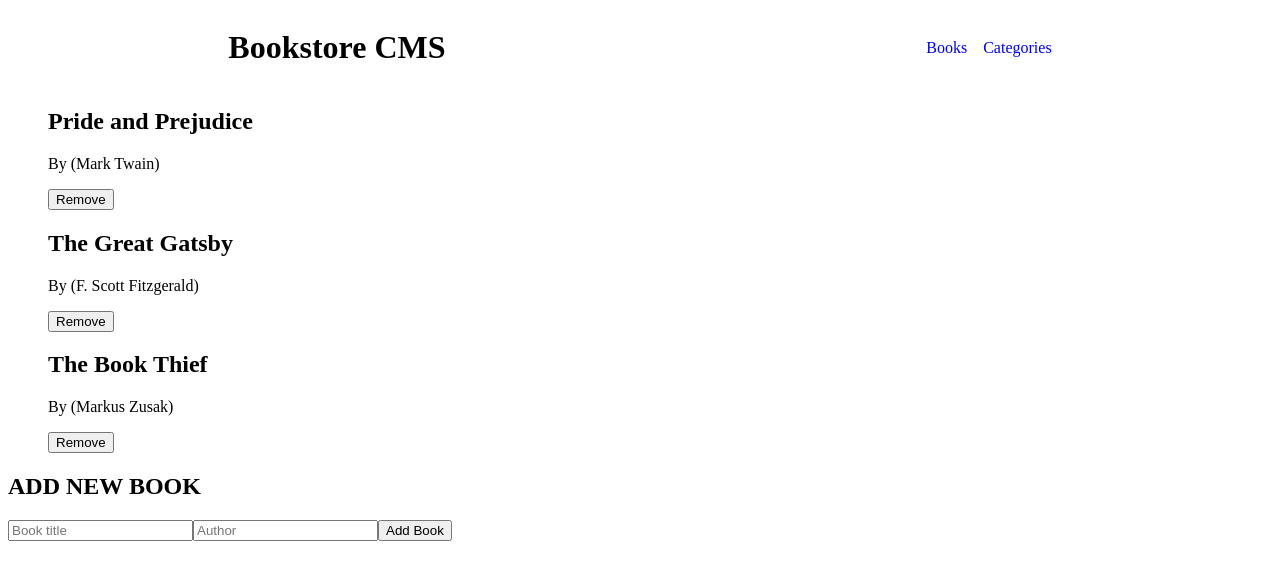
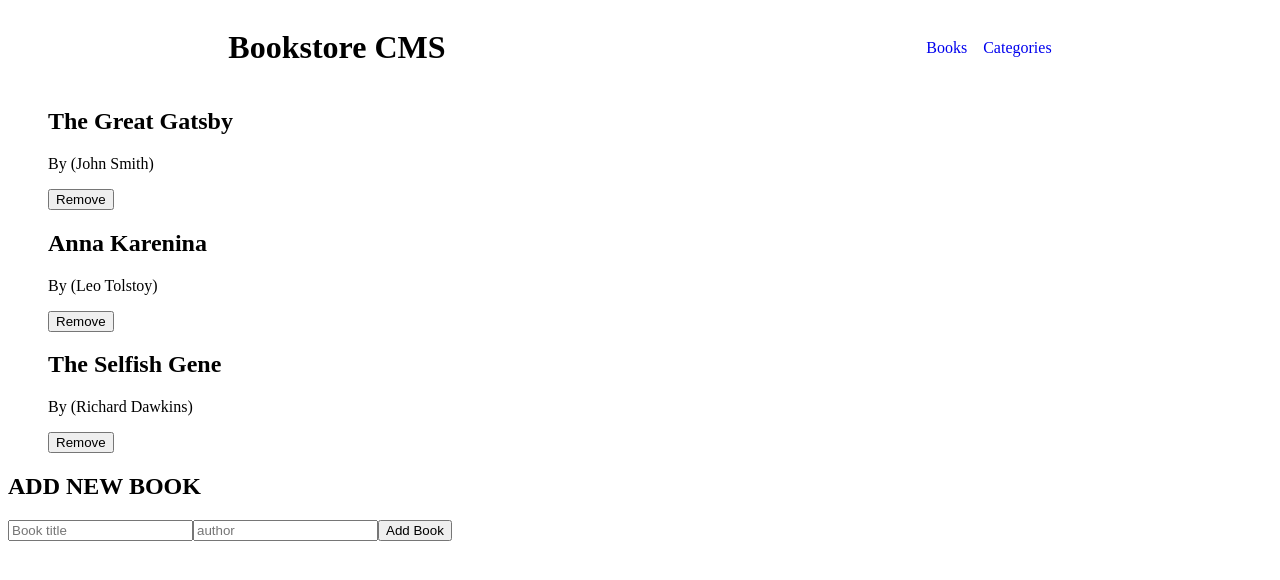
Before and after one commit to harshi0102/book-store, a React (Create React App) app: page / in a window 1280 px wide. Shown: the top 580 px of the page. Built offline with nearby package versions, Linux system fonts and the light colour scheme.

Commit message:
Added code for use redux in components

```diff
--- a/src/components/AddBookForm.js
+++ b/src/components/AddBookForm.js
@@ -1,11 +1,46 @@
-export default function AddBookForm() {
+import { useDispatch } from 'react-redux';
+import { useState } from 'react';
+import { insertBook } from '../redux/books/booksSlice';
+
+export default function AddNewBook() {
+  const [infos, setinfos] = useState({});
+  const dispatch = useDispatch();
+
+  function handleChange(e) {
+    const { name } = e.target;
+    const { value } = e.target;
+    setinfos((infos) => ({
+      ...infos, item_id: crypto.randomUUID(), [name]: value,
+    }));
+  }
+
+  function handleSubmit(e) {
+    e.preventDefault();
+    dispatch(insertBook(infos));
+    setinfos({});
+  }
+
   return (
     <section>
       <h2>ADD NEW BOOK</h2>
       <form>
-        <input type="text" name="title" placeholder="Book title" />
-        <input type="text" name="author" placeholder="Author" />
-        <button type="submit">Add Book</button>
+        <input
+          value={infos.title || ''}
+          type="text"
+          name="title"
+          placeholder="Book title"
+          onChange={handleChange}
+        />
+
+        <input
+          value={infos.author || ''}
+          type="text"
+          name="author"
+          placeholder="author"
+          onChange={handleChange}
+        />
+
+        <button type="submit" onClick={handleSubmit}>Add Book</button>
       </form>
     </section>
   );
--- a/src/components/BookElement.js
+++ b/src/components/BookElement.js
@@ -1,7 +1,7 @@
 import React from 'react';
 import PropTypes from 'prop-types';
 
-export default function BookElement({ booktitle, bookauthor }) {
+export default function BookElement({ booktitle, bookauthor, deleteBook }) {
   return (
     <div className="container">
       <div>
@@ -14,7 +14,7 @@ export default function BookElement({ booktitle, bookauthor }) {
           {bookauthor}
           )
         </p>
-        <button type="button">Remove</button>
+        <button type="button" onClick={deleteBook}>Remove</button>
       </div>
     </div>
   );
@@ -23,4 +23,5 @@ export default function BookElement({ booktitle, bookauthor }) {
 BookElement.propTypes = {
   booktitle: PropTypes.string.isRequired,
   bookauthor: PropTypes.string.isRequired,
+  deleteBook: PropTypes.func.isRequired,
 };
--- a/src/components/BooksItemList.js
+++ b/src/components/BooksItemList.js
@@ -1,12 +1,22 @@
+import { useSelector, useDispatch } from 'react-redux';
+import { deleteBook } from '../redux/books/booksSlice';
 import BookElement from './BookElement';
 
 export default function BooksItemList() {
+  const books = useSelector((state) => state.books.value);
+  const dispatch = useDispatch();
+
   return (
     <ul style={{ listStyle: 'none' }}>
-      <li><BookElement booktitle="Pride and Prejudice" bookauthor="Mark Twain" /></li>
-      <li><BookElement booktitle="The Great Gatsby" bookauthor="F. Scott Fitzgerald" /></li>
-      <li><BookElement booktitle="The Book Thief" bookauthor="Markus Zusak" /></li>
-
+      {books.map((book) => (
+        <li key={book.item_id}>
+          <BookElement
+            booktitle={book.title}
+            bookauthor={book.author}
+            deleteBook={() => dispatch(deleteBook(book.item_id))}
+          />
+        </li>
+      ))}
     </ul>
   );
 }
--- a/src/redux/books/booksSlice.js
+++ b/src/redux/books/booksSlice.js
@@ -1,27 +1,41 @@
 import { createSlice } from '@reduxjs/toolkit';
+
+const initialState = {
+  value: [
+    {
+      item_id: 'item1',
+      title: 'The Great Gatsby',
+      author: 'John Smith',
+      category: 'Fiction',
+    },
+    {
+      item_id: 'item2',
+      title: 'Anna Karenina',
+      author: 'Leo Tolstoy',
+      category: 'Fiction',
+    },
+    {
+      item_id: 'item3',
+      title: 'The Selfish Gene',
+      author: 'Richard Dawkins',
+      category: 'Nonfiction',
+    },
+  ],
+};
 
 export const booksSlice = createSlice({
   name: 'books',
-  initialState: {
-    books: [],
-  },
+  initialState,
   reducers: {
-    addBook: (state, action) => {
-      state.books = [
-        ...state.books,
-        {
-          id: Math.floor(Math.random() * 100),
-          title: action.payload.title,
-          author: action.payload.author,
-        },
-      ];
+    insertBook: (state, action) => {
+      state.value.push(action.payload);
     },
-    removeBook: (state, action) => {
-      state.books = state.books.filter((book) => book.id !== action.id);
+    deleteBook: (state, action) => {
+      state.value = state.value.filter((book) => book.item_id !== action.payload);
     },
   },
 });
 
-export const { addBook, removeBook } = booksSlice.actions;
+export const { insertBook, deleteBook } = booksSlice.actions;
 
 export default booksSlice.reducer;
```
